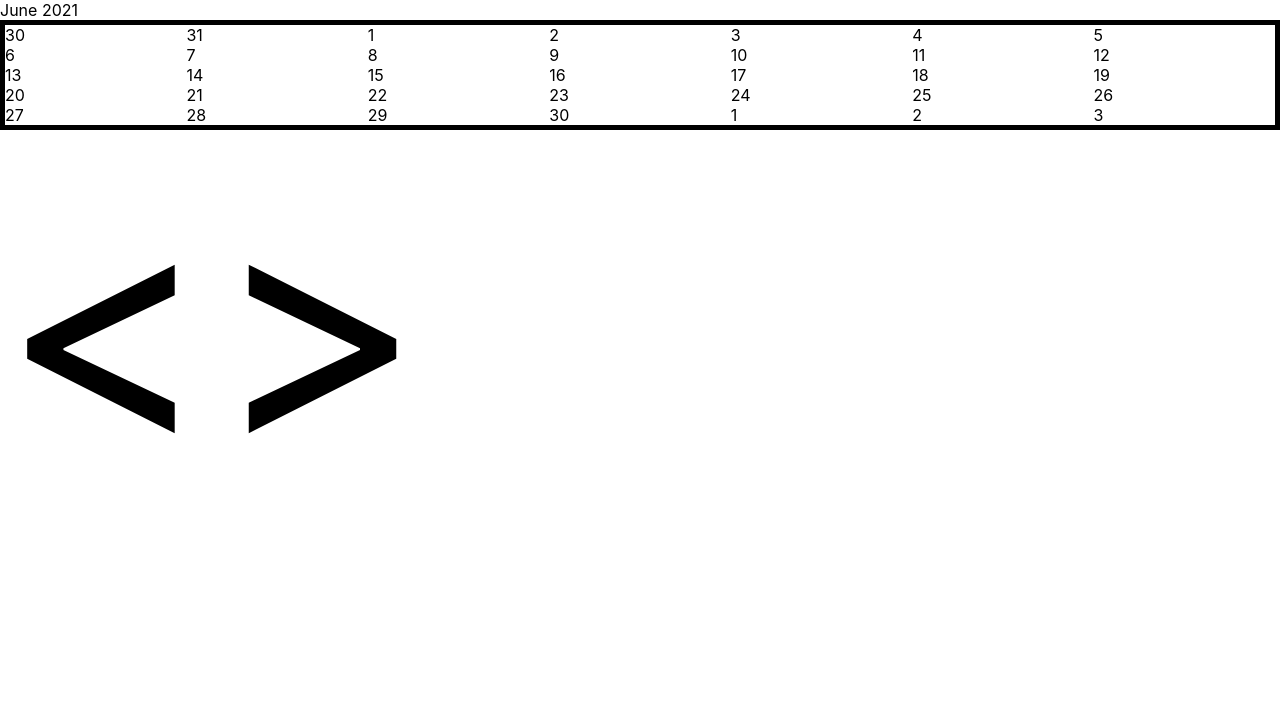
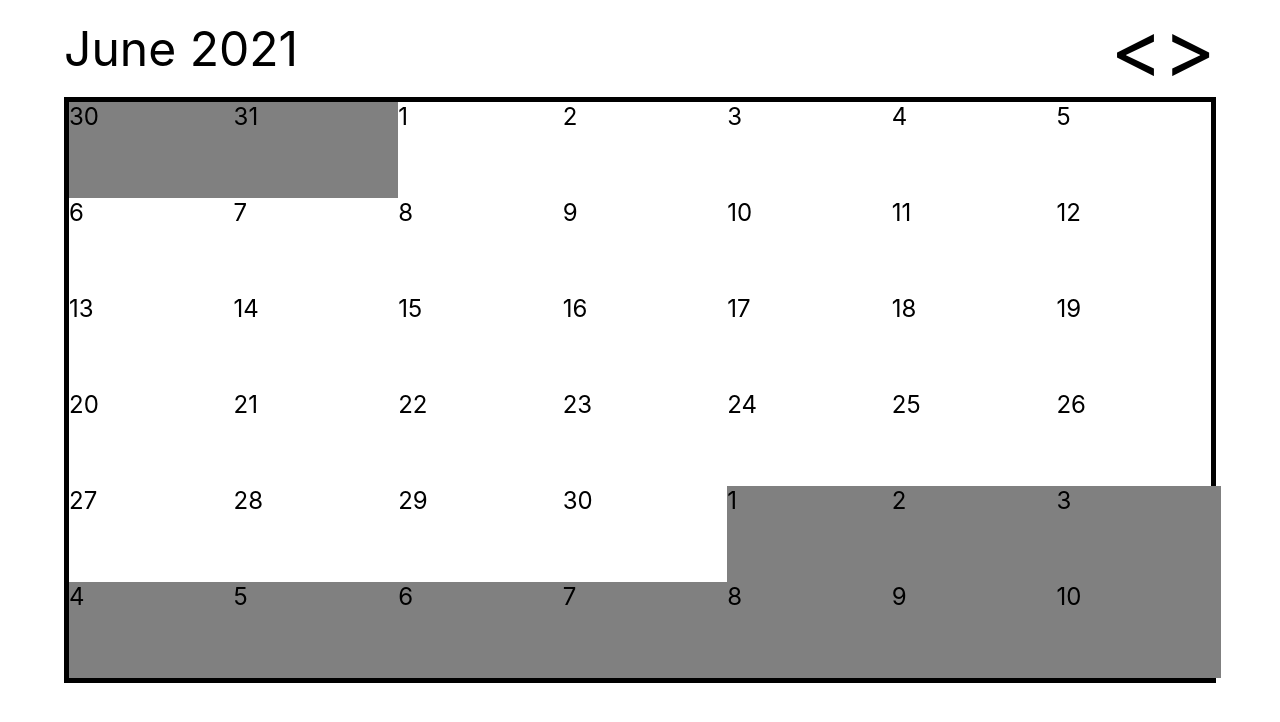
Before and after one commit to Winswins22/ClubTime, a React (Create React App) app: page / in a window 1280 px wide. Shown: the top 722 px of the page. Built offline with nearby package versions, Linux system fonts and the light colour scheme.

Commit message:
style calendar

```diff
--- a/src/components/Calendar/Calendar.elems.jsx
+++ b/src/components/Calendar/Calendar.elems.jsx
@@ -1,18 +1,43 @@
 import React from 'react'
 import styled from 'styled-components'
+
+export const AllowedGridSpace = styled.div`
+  height: 50vh;
+  width: 90vw;
+
+  margin: 0 auto;
+`
 
 export const MonthGrid = styled.div`
   display: grid;
 
-  grid-template-columns: repeat(7, 1fr);
-  grid-template-rows: repeat(5, 1fr);
+  grid-template-columns: repeat(7, calc(90vw/7));
+  grid-template-rows: repeat(6, 12vh);
   border: 5px solid black;
 `
 
 export const MonthDay = styled.div`
+  font-size: 1.5rem;
+  background-color: ${({bgColor}) => bgColor};
+`
 
+export const CalendarBar = styled.div`
+  display:flex;
+  justify-content: space-between;
+  align-items: center;
+
+  margin: 0 5vw;
 `
 
 export const Arrows = styled.div`
-  font-size: 20rem;
+  font-size: 5rem;
 `
+
+
+export const LargeText = styled.div`
+  font-size: 3rem;
+`
+
+export const Text = styled.div`
+  font-size: 2.5rem;
+`
--- a/src/components/Calendar/Calendar.jsx
+++ b/src/components/Calendar/Calendar.jsx
@@ -4,7 +4,11 @@ import moment from 'moment'
 import {
   MonthGrid,
   MonthDay,
-  Arrows
+  Arrows,
+  LargeText,
+  Text,
+  AllowedGridSpace,
+  CalendarBar
 } from './Calendar.elems'
 
 const Calendar = () => {
@@ -19,7 +23,7 @@ const Calendar = () => {
     endDay = currentDay.clone().endOf("month").endOf("week");
     const day = startDay.clone().subtract(1, "day");
     const a = [];
-    while (day.isBefore(endDay, "day")) {
+    while (day.isBefore(endDay, "day") || (a.length < 6)) {
       a.push(
         Array(7)
           .fill(0)
@@ -47,10 +51,25 @@ const Calendar = () => {
     createCalendar()
   }
 
+  function isSameMonth(moment1, moment2){
+    return (moment1.format("MMMM") === moment2.format("MMMM"))
+  }
+
   return (
     <>
-      {currentDay.format('MMMM YYYY')}
+      <CalendarBar>
 
+        <LargeText>{currentDay.format('MMMM YYYY')}</LargeText>
+
+        <div style={{display:"flex"}}>
+          <Arrows onClick={decreaseMonth}> {"<"} </Arrows>
+          <Arrows onClick={increaseMonth}> {">"} </Arrows>
+        </div>
+
+      </CalendarBar>
+
+
+      <AllowedGridSpace>
         <MonthGrid>
 
           {
@@ -58,7 +77,9 @@ const Calendar = () => {
               return (
                 week.map((day) => {
                   return (
-                  <MonthDay>{day.clone().format("D")}</MonthDay>
+                    <MonthDay bgColor={() => isSameMonth(day, currentDay) ? "transparent" : "grey"}>
+                      {day.clone().format("D")}
+                    </MonthDay>
                   )
                 })
               )
@@ -66,12 +87,7 @@ const Calendar = () => {
           }
 
         </MonthGrid>
-
-      <div style={{display:"flex", flexDirection:"row"}}>
-        <Arrows onClick={decreaseMonth}> {"<"} </Arrows>
-        <Arrows onClick={increaseMonth}> {">"} </Arrows>
-      </div>
-
+      </AllowedGridSpace>
     </>
   )
 }
```
Lines whose indentation alone changed are shown as unchanged.
